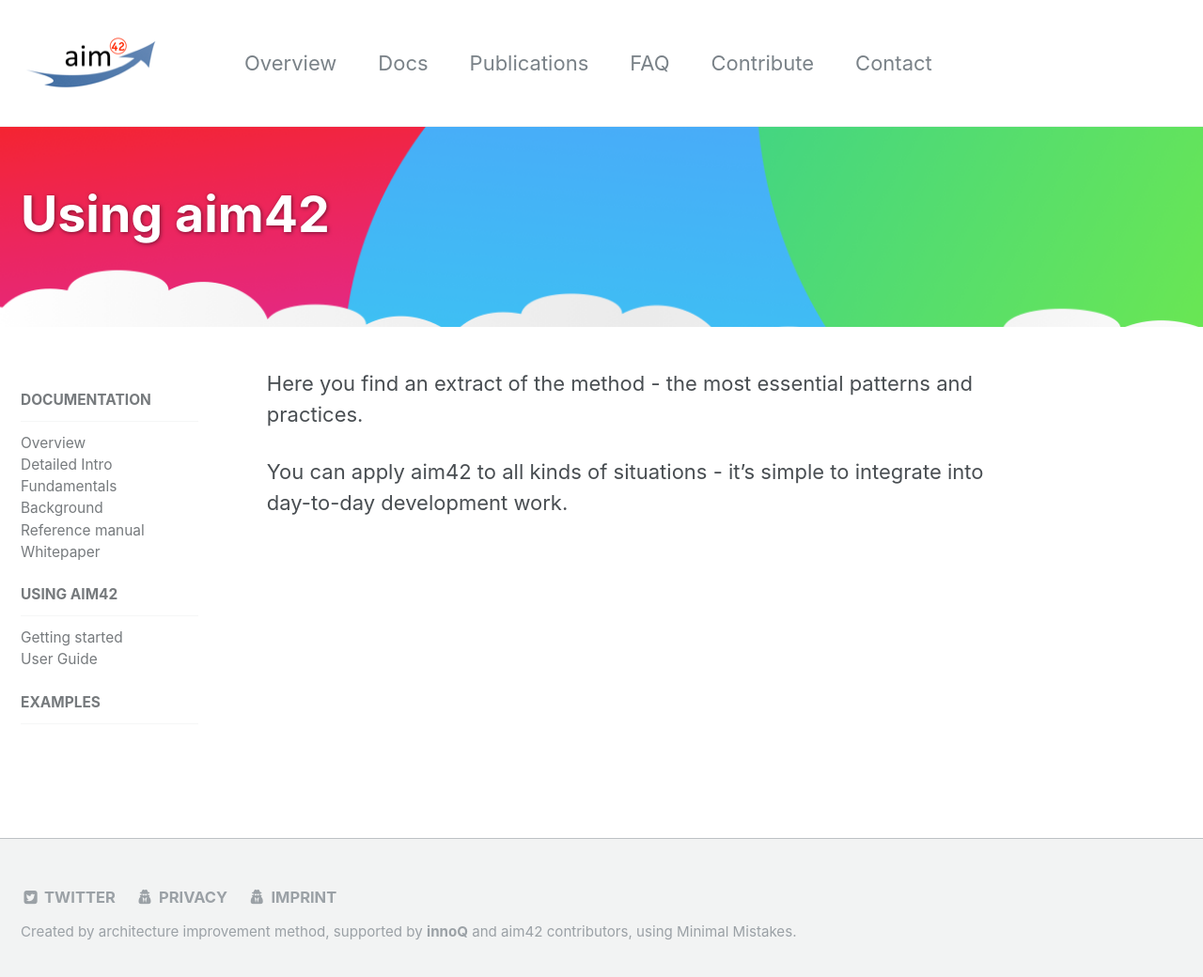
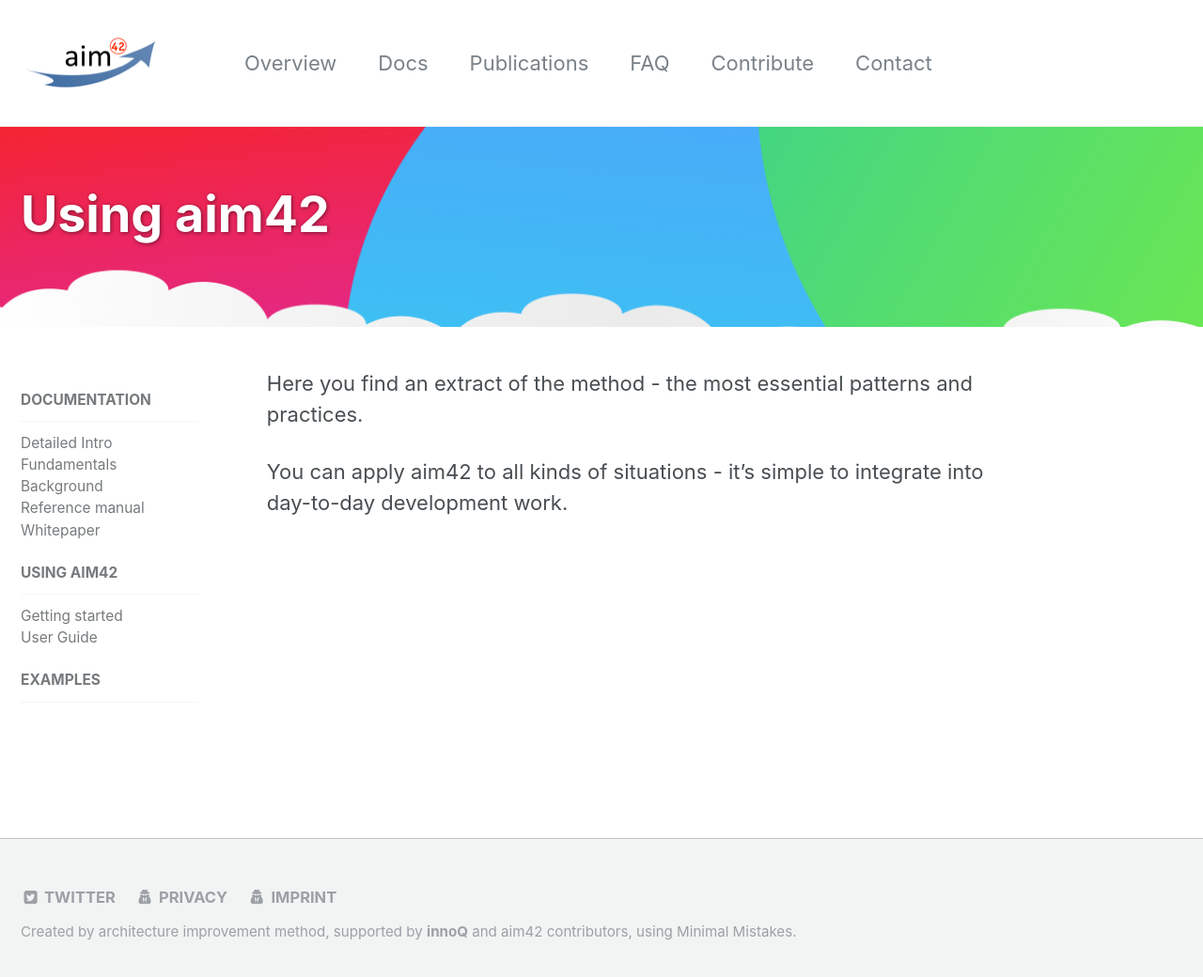
Before and after one commit to aim42/aim42.org-site, a Jekyll site: the page built from _pages/using-aim42.md, in a window 1280 px wide and 1048 px high. Shown: the top 1040 px of the window at 94% size. Built offline with Jekyll 4.4.1, drawn with Linux system fonts in a browser that asks for light colours.

Commit message:
removed overview link from subnavigation

```diff
--- a/_data/navigation.yml
+++ b/_data/navigation.yml
@@ -16,8 +16,6 @@ main:
 docs:
   - title: Documentation
     children:
-      - title: "Overview"
-        url: /overview
       - title: "Detailed Intro"
         url: /docs/detailed-intro
       - title: "Fundamentals"
```
